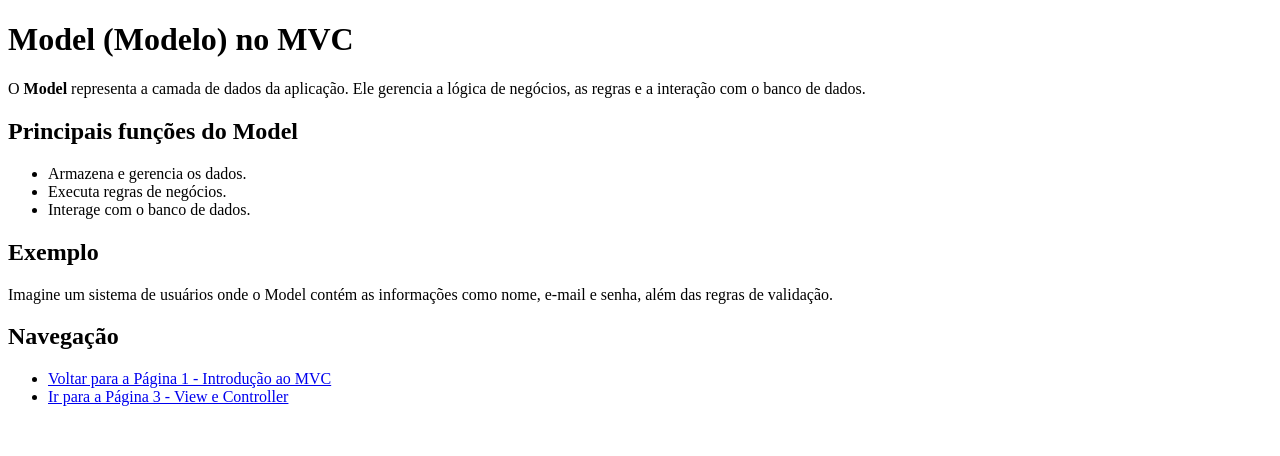
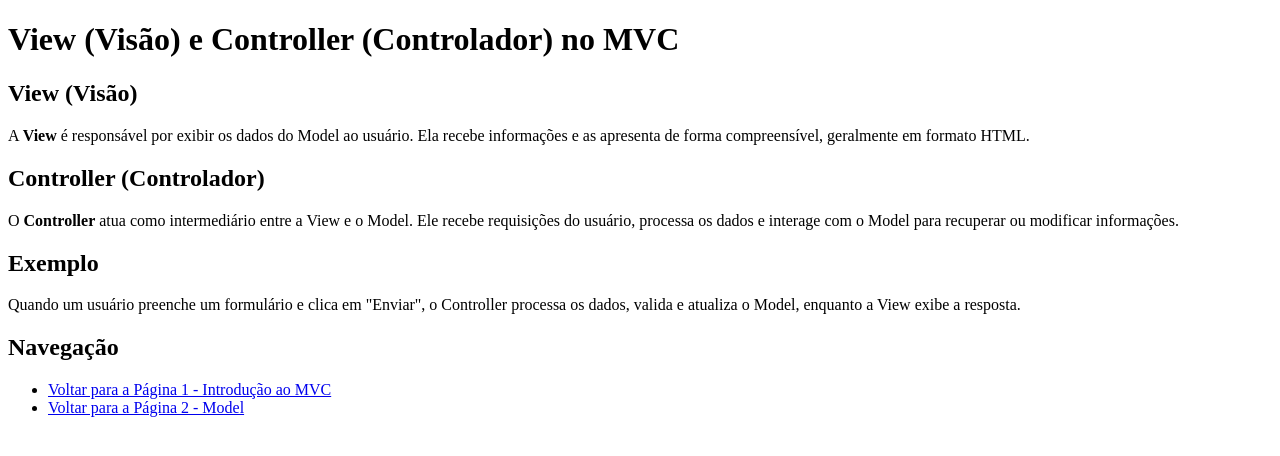
Before and after one commit to Kalebegabriel/atividade-7, a plain HTML site: page pagina3.html in a window 1280 px wide. Drawn offline with Linux system fonts and the light colour scheme.

Commit message:
Update pagina3.html

```diff
--- a/pagina3.html
+++ b/pagina3.html
@@ -3,32 +3,31 @@
 <head>
     <meta charset="UTF-8">
     <meta name="viewport" content="width=device-width, initial-scale=1.0">
-    <title>Model (Modelo) no MVC</title>
+    <title>View e Controller no MVC</title>
 </head>
 <body>
-    <h1>Model (Modelo) no MVC</h1>
+    <h1>View (Visão) e Controller (Controlador) no MVC</h1>
 
-    <p>O <strong>Model</strong> representa a camada de dados da aplicação. Ele gerencia a lógica de negócios, as regras e a interação com o banco de dados.</p>
+    <div class="section">
+        <h2>View (Visão)</h2>
+        <p>A <strong>View</strong> é responsável por exibir os dados do Model ao usuário. Ela recebe informações e as apresenta de forma compreensível, geralmente em formato HTML.</p>
+    </div>
 
-    <h2>Principais funções do Model</h2>
-
-    <ul>
-        <li>Armazena e gerencia os dados.</li>
-        <li>Executa regras de negócios.</li>
-        <li>Interage com o banco de dados.</li>
-    </ul>
-
-    <h2>Exemplo</h2>
+    <div class="section">
+        <h2>Controller (Controlador)</h2>
+        <p>O <strong>Controller</strong> atua como intermediário entre a View e o Model. Ele recebe requisições do usuário, processa os dados e interage com o Model para recuperar ou modificar informações.</p>
+    </div>
 
     <div class="example-box">
-        <p>Imagine um sistema de usuários onde o Model contém as informações como nome, e-mail e senha, além das regras de validação.</p>
+        <h2>Exemplo</h2>
+        <p>Quando um usuário preenche um formulário e clica em "Enviar", o Controller processa os dados, valida e atualiza o Model, enquanto a View exibe a resposta.</p>
     </div>
 
     <div class="nav-links">
         <h2>Navegação</h2>
         <ul>
             <li><a href="index.html">Voltar para a Página 1 - Introdução ao MVC</a></li>
-            <li><a href="pagina2.html">Ir para a Página 3 - View e Controller</a></li>
+            <li><a href="pagina2.html">Voltar para a Página 2 - Model</a></li>
         </ul>
     </div>
 </body>
```
